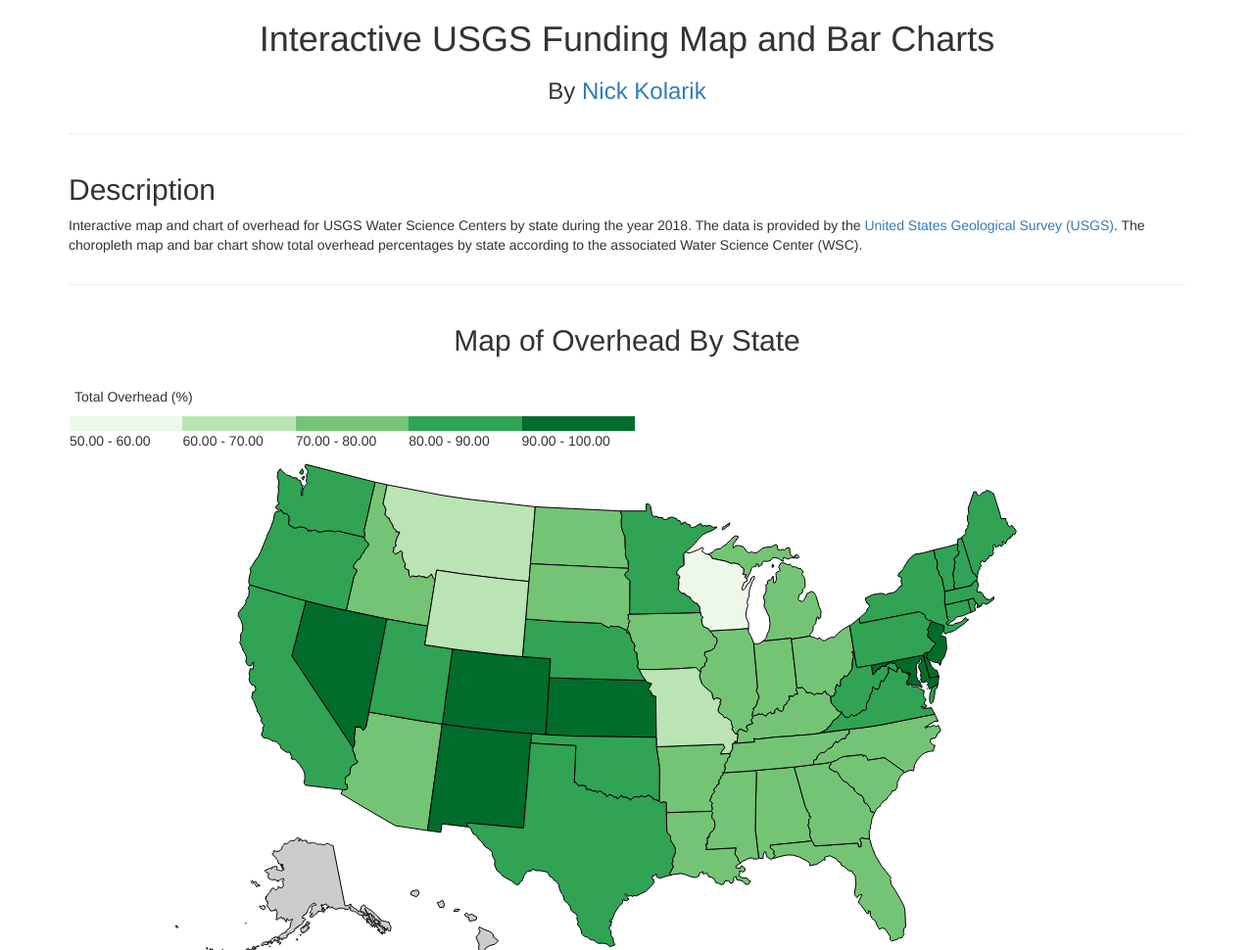
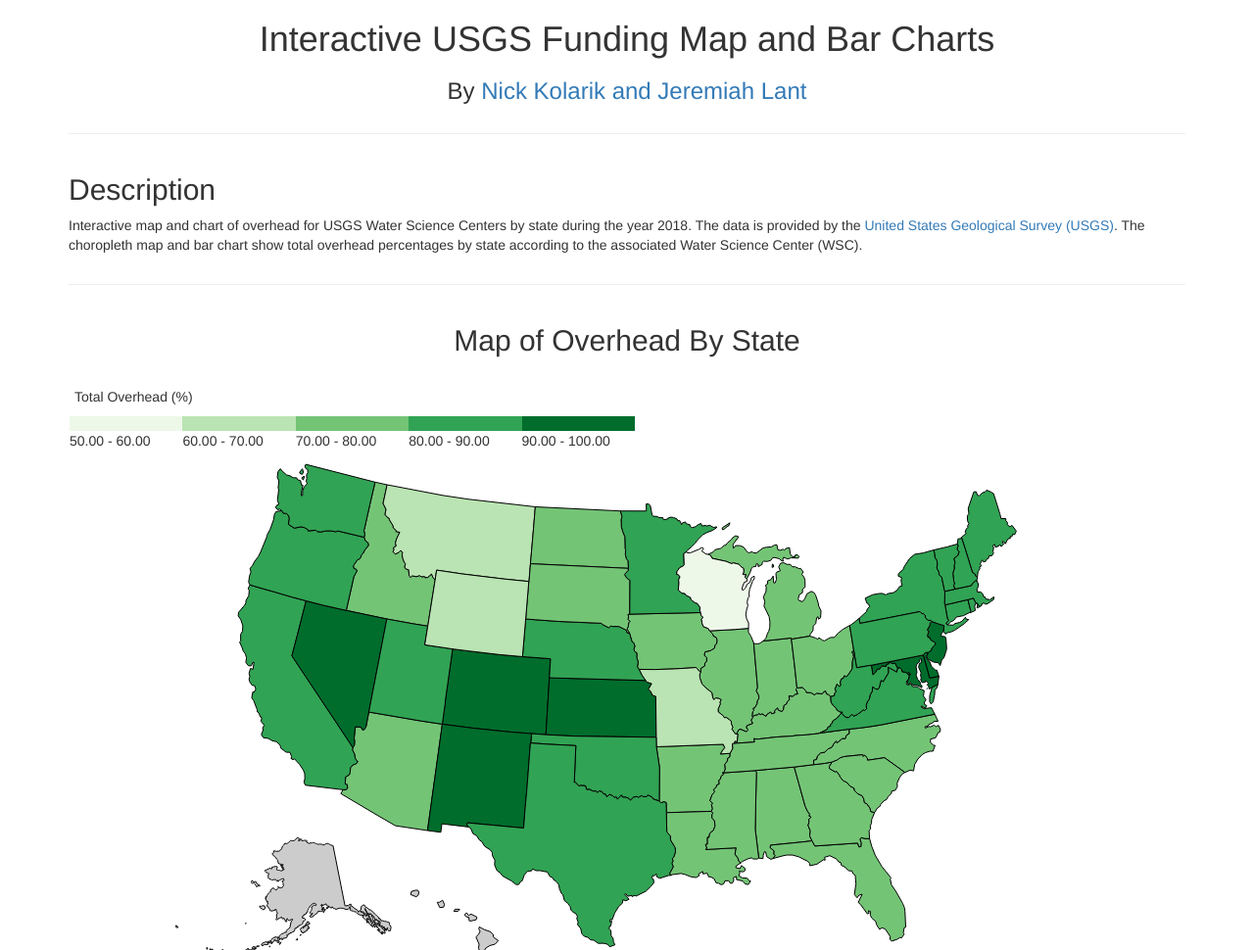
Before and after one commit to neko1010/2018_PM-100, a plain HTML site: page index.html in a window 1280 px wide. Shown: the top 970 px of the page at 98% size. Drawn offline with Linux system fonts and the light colour scheme.

Commit message:
Add files via upload

```diff
--- a/index.html
+++ b/index.html
@@ -14,7 +14,7 @@
         <div class="row">
             <div class="col-md-12 text-center">
                 <h1>Interactive USGS Funding Map and Bar Charts</h1>
-                <h3>By <a href="https://github.com/neko1010/" target="_blank">Nick Kolarik</a></h3>
+                <h3>By <a href="https://github.com/neko1010/" target="_blank">Nick Kolarik and Jeremiah Lant</a></h3>
             </div>
         </div>
         <div class="row">
```
